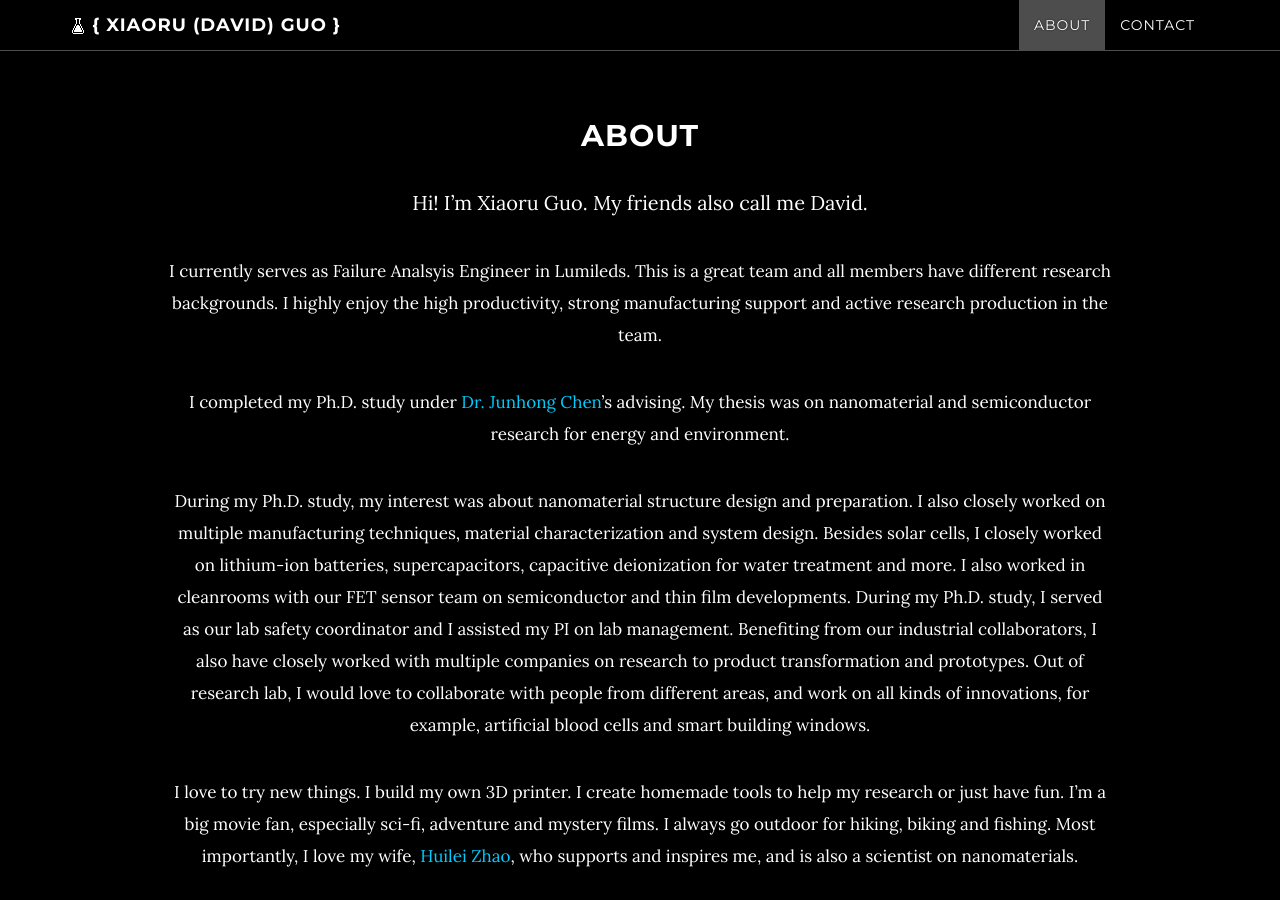
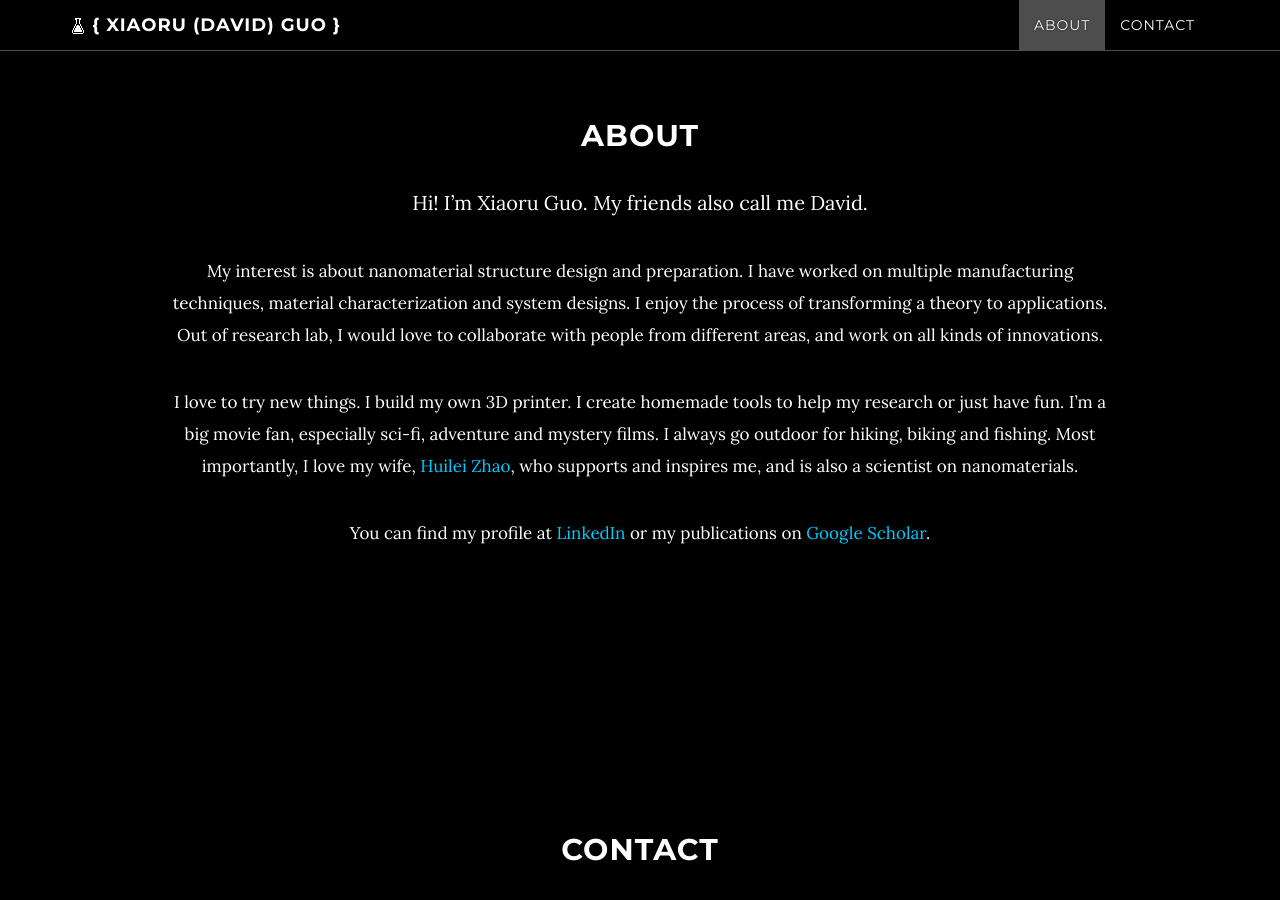
Before and after one commit to xiaoru/xiaoru.github.io, a Jekyll site: the page built from index.html, in a window 1280 px wide and 900 px high, scrolled down 1031 px. Built offline with Jekyll 4.4.1, drawn with Linux system fonts in a browser that asks for light colours; nearby versions of some CDN libraries; comment, search, counter and statistics services are not loaded.

Commit message:
Remove personal info

```diff
--- a/about.html
+++ b/about.html
@@ -8,15 +8,7 @@ title: About
 Hi! I'm Xiaoru Guo. My friends also call me David.
 
 <small>
-I currently serves as Failure Analsyis Engineer in Lumileds. This is a great team and all members have different research backgrounds. I highly enjoy the high productivity, strong manufacturing support and active research production in the team.
-</small>
-
-<small>
-I completed my Ph.D. study under <a href="http://uwm.edu/nsee/" target="_blank">Dr. Junhong Chen</a>’s advising. My thesis was on nanomaterial and semiconductor research for energy and environment.
-</small>
-
-<small>
-During my Ph.D. study, my interest was about nanomaterial structure design and preparation. I also closely worked on multiple manufacturing techniques, material characterization and system design. Besides solar cells, I closely worked on lithium-ion batteries, supercapacitors, capacitive deionization for water treatment and more. I also worked in cleanrooms with our FET sensor team on semiconductor and thin film developments. During my Ph.D. study, I served as our lab safety coordinator and I assisted my PI on lab management. Benefiting from our industrial collaborators, I also have closely worked with multiple companies on research to product transformation and prototypes. Out of research lab, I would love to collaborate with people from different areas, and work on all kinds of innovations, for example, artificial blood cells and smart building windows.
+My interest is about nanomaterial structure design and preparation. I have worked on multiple manufacturing techniques, material characterization and system designs. I enjoy the process of transforming a theory to applications. Out of research lab, I would love to collaborate with people from different areas, and work on all kinds of innovations.
 </small>
 
 <small>
```
